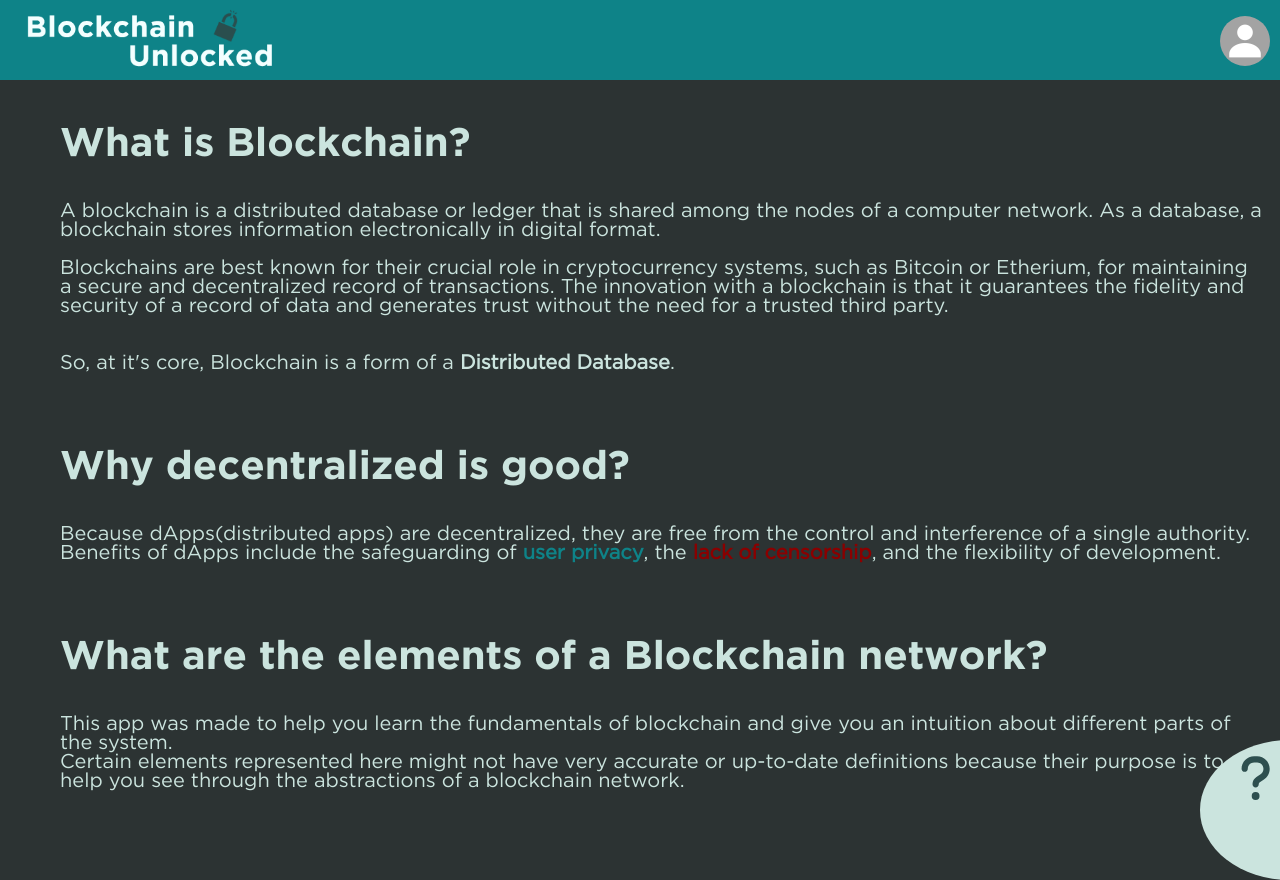
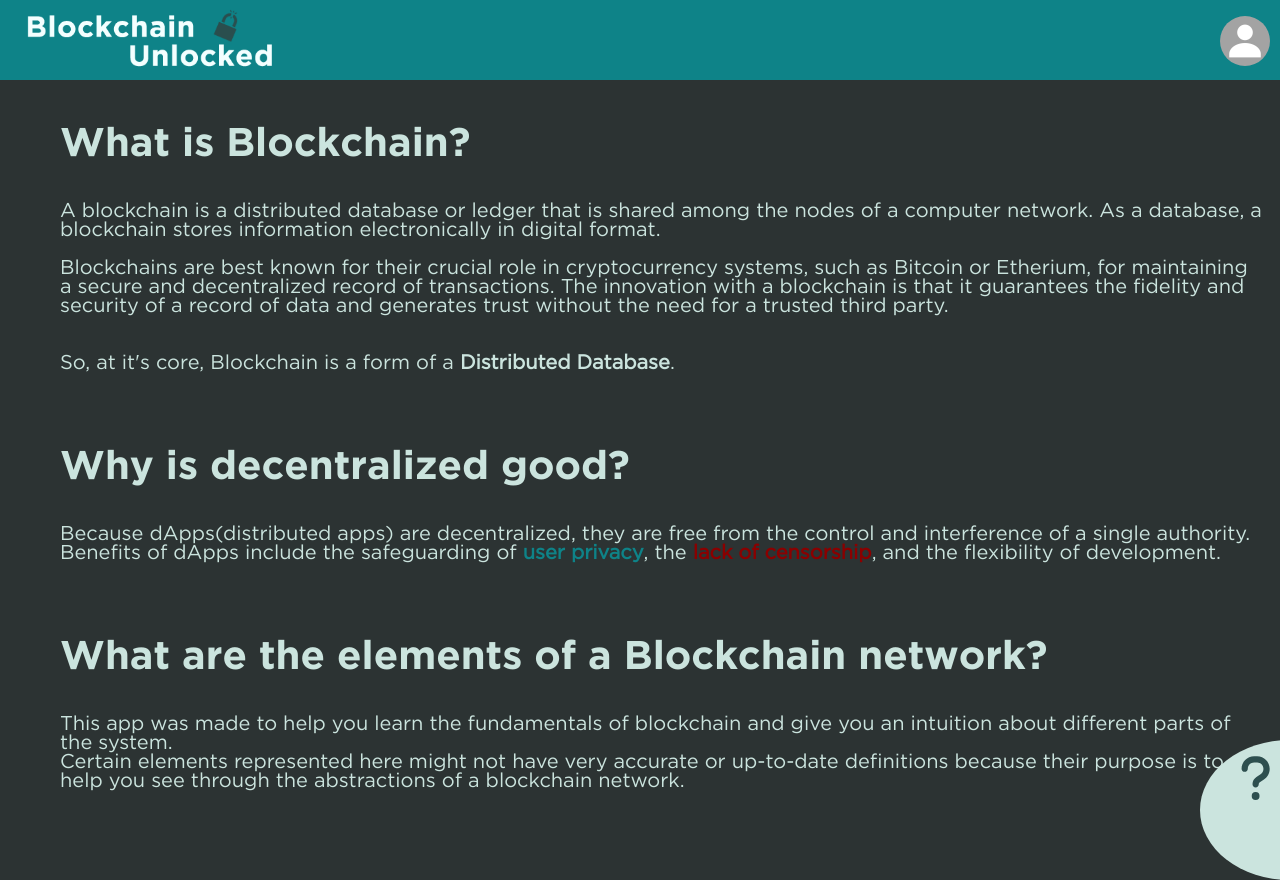
Before and after one commit to radu-filipescu/frontend-hackatron, an Angular app: page /readmore in a window 1280 px wide. Shown: the top 880 px of the page. Built offline with nearby package versions, Linux system fonts and the light colour scheme.

Commit message:
remove configuration if only configuration

```diff
--- a/src/app/pages/read-more-page/read-more-page/read-more-page.component.html
+++ b/src/app/pages/read-more-page/read-more-page/read-more-page.component.html
@@ -24,7 +24,7 @@
   <br>
   <br>
 
-  <div class="big-header">Why decentralized is good?</div>
+  <div class="big-header">Why is decentralized good?</div>
 
   <div class="text-paragraph">
     <br>
```
